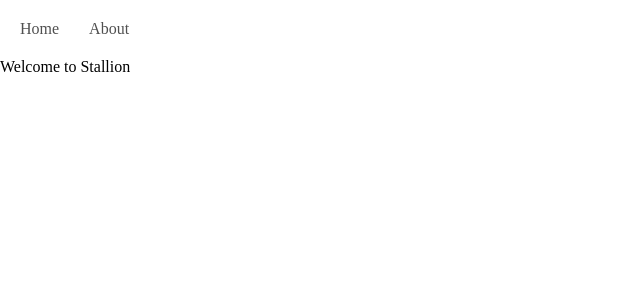
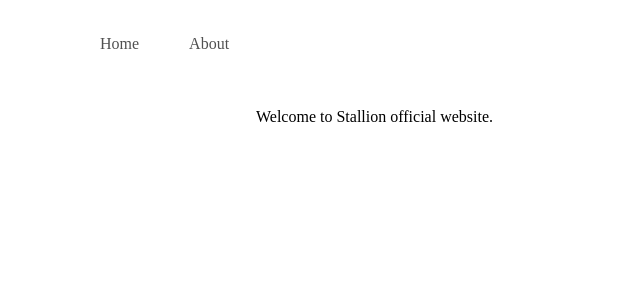
Before and after one commit to amirhnajafiz/packet-exporter, a Vue app: page / in a window 1280 px wide. Shown: the top 300 px of the page, without its empty margins (0-640 px from the left). Built offline with nearby package versions, Linux system fonts and the light colour scheme.

Commit message:
add: app and home

```diff
--- a/src/App.vue
+++ b/src/App.vue
@@ -11,21 +11,26 @@ import { RouterLink, RouterView } from 'vue-router'
       </nav>
     </div>
   </header>
-  <RouterView />
+  <RouterView class="wrapper" />
 </template>
 
 <style scoped>
+.wrapper {
+  margin: 40px auto;
+  inline-size: 60%;
+}
+
 nav {
   inline-size: 100%;
   margin: 20px 0;
-  padding: 0 20px;
+  padding: 15px 100px;
 }
 
 .link {
   color: rgb(80, 80, 80);
   outline: none;
   text-decoration: none;
-  margin-inline-end: 30px;
+  margin-inline-end: 50px;
 }
 
 .link:hover {
--- a/src/views/HomeView.vue
+++ b/src/views/HomeView.vue
@@ -1,5 +1,5 @@
 <template>
   <div>
-    Welcome to Stallion
+    Welcome to Stallion official website.
   </div>
 </template>
```
